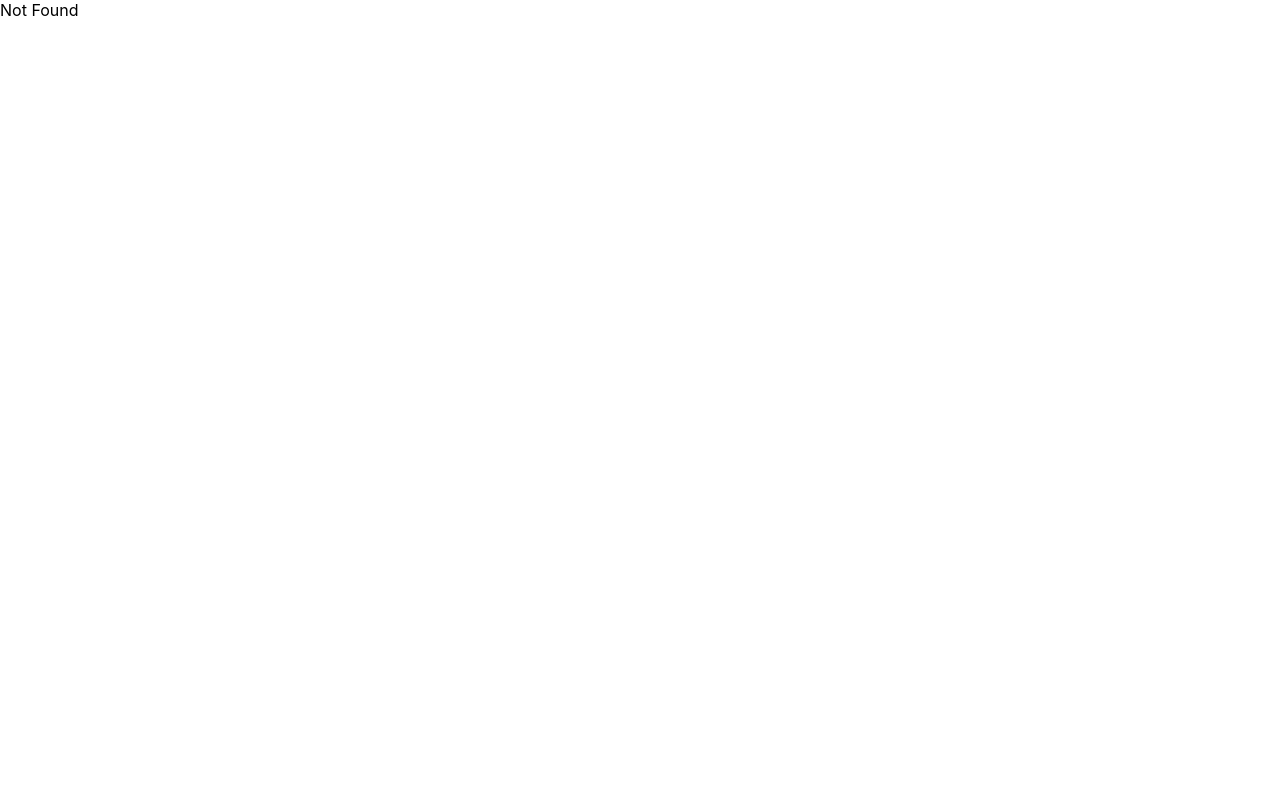
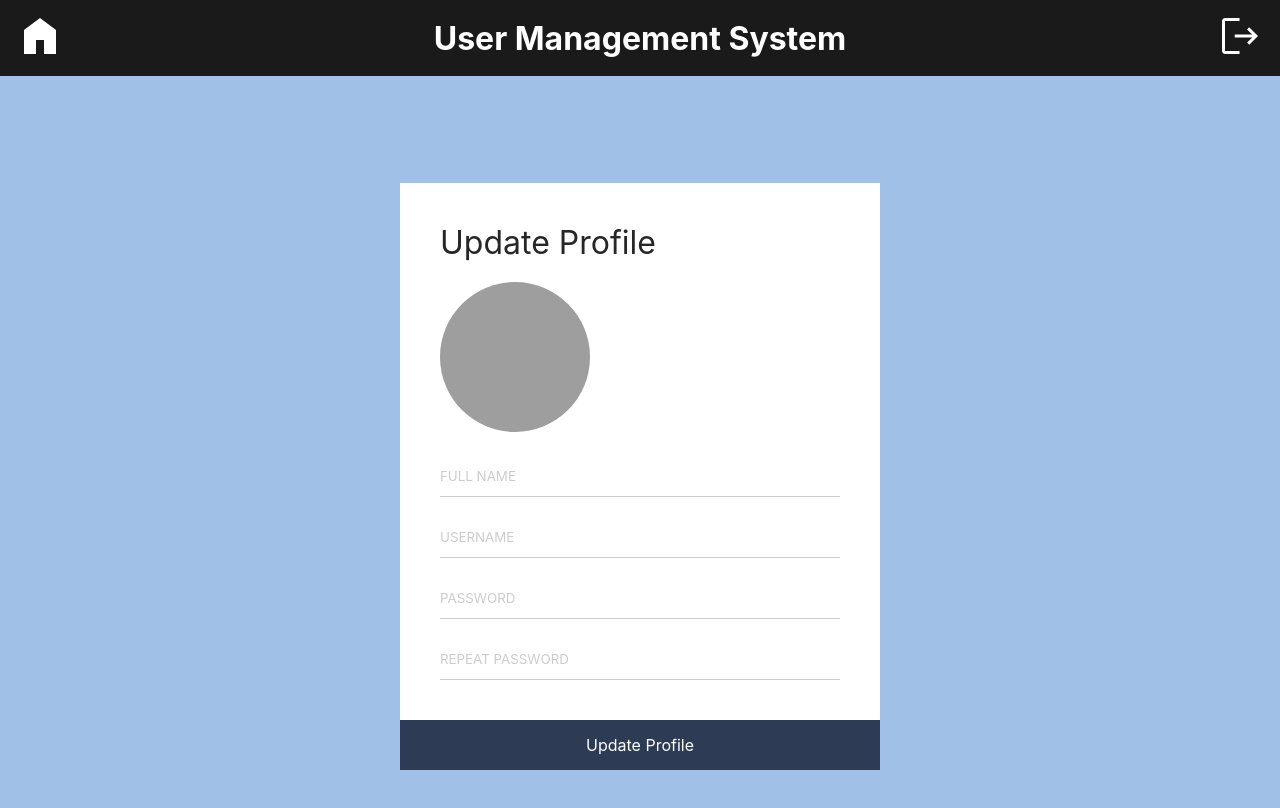
Before and after one commit to shahsad-kp/user-management-frontend, a React (Create React App) app: page /profile in a window 1280 px wide. Shown: the top 808 px of the page. Built offline with nearby package versions, Linux system fonts and the light colour scheme; grey boxes are pictures that could not be loaded.

Commit message:
Completed ProfilePage.js with UserProfile.js

```diff
--- a/src/App.js
+++ b/src/App.js
@@ -1,14 +1,16 @@
 import './App.css';
 import {Route, Routes} from "react-router-dom"
 import {LoginPage, RegisterPage} from "./pages";
-import Homepage from "./pages/Homepage";
+import HomePage from "./pages/HomePage";
+import ProfilePage from "./pages/ProfilePage";
 
 function App() {
     return (
         <Routes>
-            <Route path="/" element={<Homepage/>}/>
+            <Route path="/" element={<HomePage/>}/>
             <Route path="/login" element={<LoginPage/>}/>
             <Route path="/register" element={<RegisterPage/>}/>
+            <Route path="/profile" element={<ProfilePage/>}/>
             <Route path="*" element={<div>Not Found</div>}/>
         </Routes>
     );
--- a/src/components/Navbar/Navbar.js
+++ b/src/components/Navbar/Navbar.js
@@ -2,15 +2,22 @@ import './Navbar.css';
 import {Link} from "react-router-dom";
 import AccountCircle from  "../../Icons/account_circle.svg"
 import Logout from "../../Icons/logout.svg"
+import HomeIcon from "../../Icons/home.svg"
 
-function Navbar() {
+function Navbar({ page }) {
     return (
         <header>
-            <Link to={'/profile/'}>
-                <img src={AccountCircle} alt="AccountCircle"/>
+            <Link to={ page === "home" ? '/profile/' : '/'}>
+                {
+                    page === "home" ?
+                        <img src={AccountCircle} alt="Profile"/>
+                        :
+                        <img src={HomeIcon} alt="HomeIcon"/>
+                }
             </Link>
             <h1>User Management System</h1>
             <Link to={'/'}>
+                {/*TODO: Add logout functionality */}
                 <img src={Logout} alt="Logout"/>
             </Link>
         </header>
--- /dev/null
+++ b/src/components/UserProfile/UserProfile.css
@@ -0,0 +1,87 @@
+.update-profile {
+    width: 100vw;
+    height: 100vh;
+    background-color: #a0c0e8;
+    display: flex;
+    justify-content: center;
+    align-items: center;
+}
+
+
+.update-profile .form{
+    width: min-content;
+    height: auto;
+    background-color: #fff;
+    padding: 40px;
+}
+
+.update-profile .form h1{
+    font-size: 2rem;
+    font-weight: 400;
+    color: #272727;
+}
+
+.update-profile .form input{
+    width: 400px;
+    height: 40px;
+    border: none;
+    border-bottom: 1px solid #ccc;
+    margin-top: 20px;
+}
+
+.update-profile .form input:focus{
+    outline: none;
+}
+
+.update-profile .form input::placeholder{
+    color: #ccc;
+}
+
+.update-profile .buttons{
+    display: flex;
+    flex-direction: row;
+    height: 50px;
+}
+
+.update-profile form button{
+    width: 100%;
+    height: 100%;
+    border: none;
+    background-color: #2D3B55;
+    color: #fff;
+    font-size: 1rem;
+    font-weight: 400;
+    cursor: pointer;
+}
+
+.update-profile form button:hover{
+    background-color: #1E2A3B;
+}
+
+.update-profile form button:active{
+    background-color: #0F1927;
+}
+
+.error{
+    border-color: #E35869 !important;
+}
+
+.error-message{
+    color: #E35869;
+    font-size: 0.8rem;
+    font-weight: 400;
+    margin-top: 5px;
+}
+
+.update-profile input[type='file']{
+    display: none;
+}
+
+.update-profile img{
+    width: 150px;
+    height: 150px;
+    border-radius: 50%;
+    object-fit: cover;
+    cursor: pointer;
+    margin-top: 20px;
+}
--- /dev/null
+++ b/src/components/UserProfile/UserProfile.js
@@ -0,0 +1,102 @@
+import * as React from 'react';
+import "./UserProfile.css"
+import {useState} from "react";
+
+function UserProfile() {
+    const [profilePicture, setProfilePicture] = useState(null);
+    const [fullname, setFullname] = useState('');
+    const [username, setUsername] = useState('');
+    const [password, setPassword] = useState('');
+    const [repeatPassword, setRepeatPassword] = useState('');
+
+
+    const [usernameError, setUsernameError] = useState('');
+    const [repeatPasswordError, setRepeatPasswordError] = useState('');
+
+    const handleSubmit = (event) => {
+        event.preventDefault();
+        if (password !== repeatPassword) {
+            setRepeatPasswordError('Passwords do not match');
+        }
+
+        // TODO: Add update profile functionality
+    }
+
+    const updateRepeatPassword = (event) => {
+        setRepeatPassword(event.target.value);
+        if (password !== event.target.value) {
+            setRepeatPasswordError('Passwords do not match');
+        }
+        else{
+            setRepeatPasswordError('');
+        }
+    }
+
+    const updatePassword = (event) => {
+        setPassword(event.target.value);
+        if (repeatPassword !== event.target.value) {
+            setRepeatPasswordError('Passwords do not match');
+        }
+        else{
+            setRepeatPasswordError('');
+        }
+    }
+
+    return (
+        <div className={'update-profile'}>
+            <form>
+                <div className={'form'}>
+                    <h1>Update Profile</h1>
+                    <input
+                        type="file"
+                        id="profile-picture"
+                        accept="image/png, image/jpeg"
+                        onChange={event => setProfilePicture(event.target.files[0])}
+                    />
+                    <img
+                        src={profilePicture? URL.createObjectURL(profilePicture) : 'https://www.w3schools.com/howto/img_avatar.png'}
+                        alt={'Profile'}
+                        onClick={() => document.getElementById('profile-picture').click()}
+                    />
+                    <input
+                        type="text"
+                        id="fullname"
+                        placeholder={'FULL NAME'}
+                        value={fullname}
+                        onChange={event => setFullname(event.target.value)}
+                    />
+                    <input
+                        type="text"
+                        id="username"
+                        placeholder={'USERNAME'}
+                        value={username}
+                        onChange={event => setUsername(event.target.value)}
+                        className={usernameError ? 'error' : ''}
+                    />
+                    {usernameError && <p className={'error-message'}>{usernameError}</p>}
+                    <input
+                        type="password"
+                        id="password"
+                        placeholder={'PASSWORD'}
+                        value={password}
+                        onChange={updatePassword}
+                    />
+                    <input
+                        type="password"
+                        id="repeat-password"
+                        placeholder={'REPEAT PASSWORD'}
+                        value={repeatPassword}
+                        onChange={updateRepeatPassword}
+                        className={repeatPasswordError ? 'error' : ''}
+                    />
+                    {repeatPasswordError && <p className={'error-message'}>{repeatPasswordError}</p>}
+                </div>
+                <div className={'buttons'}>
+                    <button type="submit" onClick={handleSubmit}>Update Profile</button>
+                </div>
+            </form>
+        </div>
+    );
+}
+
+export default UserProfile;
--- a/src/components/index.js
+++ b/src/components/index.js
@@ -2,3 +2,4 @@ export { default as Login } from './Login/Login';
 export { default as Register } from './Register/Register';
 export { default as Navbar } from './Navbar/Navbar';
 export { default as UserBody } from './UserBody/UserBody';
+export { default as UserProfile } from './UserProfile/UserProfile';
--- a/src/pages/Homepage.js
+++ b/src/pages/HomePage.js
@@ -1,13 +1,13 @@
 import {Fragment} from "react";
 import {Navbar, UserBody} from "../components";
 
-function Homepage() {
+function HomePage() {
     return (
         <Fragment>
-            <Navbar/>
+            <Navbar page={'home'}/>
             <UserBody/>
         </Fragment>
     );
 }
 
-export default Homepage;
+export default HomePage;
--- /dev/null
+++ b/src/pages/ProfilePage.js
@@ -0,0 +1,13 @@
+import {Fragment} from "react";
+import {Navbar, UserProfile} from "../components";
+
+function ProfilePage() {
+    return (
+        <Fragment>
+            <Navbar page={'profile'}/>
+            <UserProfile/>
+        </Fragment>
+    );
+}
+
+export default ProfilePage;
```
Also changed, not shown: src/Icons/home.svg (added).
